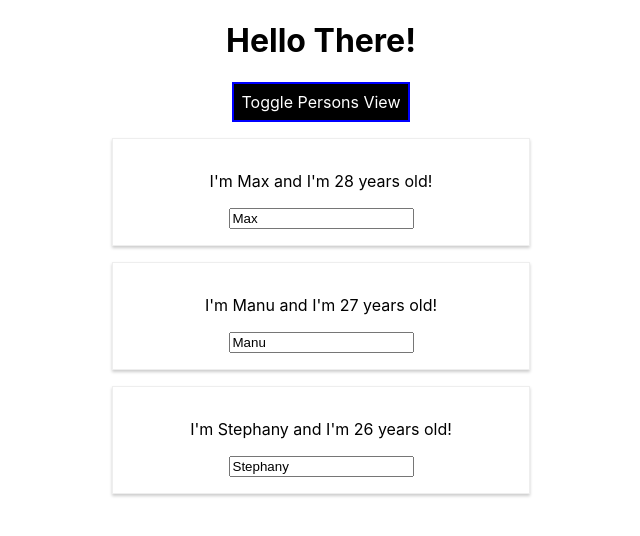
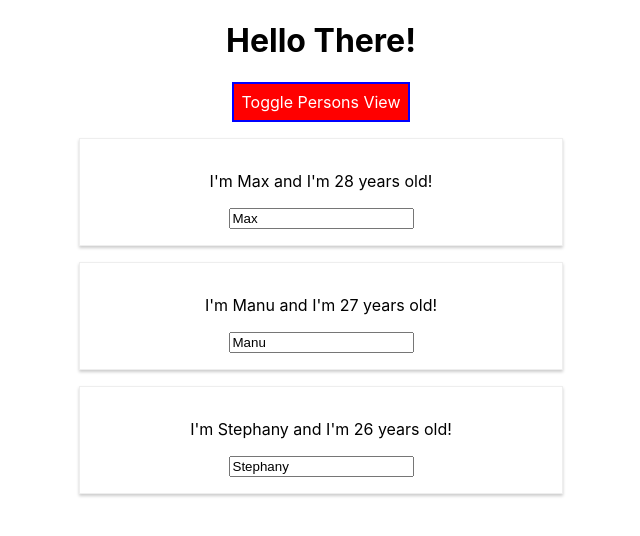
Before and after one commit to imran-1002102/React-basics, a React (Create React App) app: page / in a window 1280 px wide. Both pictures are taken after a click on the button "Toggle Persons View". Shown: the top 536 px of the page, without its empty margins (319-959 px from the left). Built offline with nearby package versions, Linux system fonts and the light colour scheme.

Commit message:
commit before npm eject

```diff
--- a/package.json
+++ b/package.json
@@ -3,6 +3,7 @@
   "version": "0.1.0",
   "private": true,
   "dependencies": {
+    "radium": "^0.25.1",
     "react": "^16.7.0",
     "react-dom": "^16.7.0",
     "react-scripts": "2.1.3"
--- a/src/App.css
+++ b/src/App.css
@@ -1,3 +1,11 @@
 .App {
   text-align: center;
 }
+
+.red {
+  color: red;
+}
+
+.bold{
+  font-weight: bold;
+}
--- a/src/App.js
+++ b/src/App.js
@@ -1,6 +1,7 @@
 import React, { Component } from 'react';
 import Person from './Person/Person'
 import './App.css';
+import Radium, {StyleRoot} from 'radium';
 
 class App extends Component {
   state = {
@@ -44,14 +45,23 @@
       font: 'inherit',
       color: 'white',
       border: '2px solid blue',
-      backgroundColor: 'black',
+      backgroundColor: 'green',
       padding: '8px',
-      cursor: 'pointer'
+      cursor: 'pointer',
+      ':hover': {
+        backgroundColor: 'lightGreen',
+        color: 'black'
+      }
     };
 
     let persons = null;
 
     if (this.state.showPersons) {
+      buttonStyle.backgroundColor = 'red';
+      buttonStyle[':hover'] = {
+        backgroundColor: 'salmon',
+        color: 'black'
+      }
       persons = (
         <div>
           {this.state.persons.map(
@@ -68,16 +78,26 @@
       );
     }
 
+    const classes = [];
+    if (this.state.persons.length <= 2) {
+      classes.push('red');
+    }
+    if(this.state.persons.length <= 1){
+      classes.push('bold');
+    }
+
     return (
+      <StyleRoot>
         <div className="App">
-        <h1> Hello There!</h1>
+          <h1 className= {classes.join(' ')}> Hello There!</h1>
           <button
             style = {buttonStyle}
             onClick = {this.togglePersonsView}>Toggle Persons View</button>
             {persons}
         </div>
+      </StyleRoot>
     );
   }
 }
 
-export default App;
+export default Radium(App);
--- a/src/Person/Person.js
+++ b/src/Person/Person.js
@@ -1,9 +1,15 @@
 import React from 'react';
 import './Person.css';
+import Radium from 'radium';
 
 const person = (props) => {
+    const style = {
+        '@media (min-width: 500px)': {
+            width: '450px'
+        }
+    };
     return(
-        <div className = 'Person'>
+        <div className = 'Person' style = {style}>
             <p onClick = {props.click}>
                 I'm {props.name} and I'm {props.age} years old!
             </p>
@@ -15,4 +21,4 @@
     );
 }
 
-export default person;
+export default Radium(person);
```
Also changed, not shown: 1 other file (tests, documents, lock files or other folders). Lines whose indentation alone changed are shown as unchanged.
